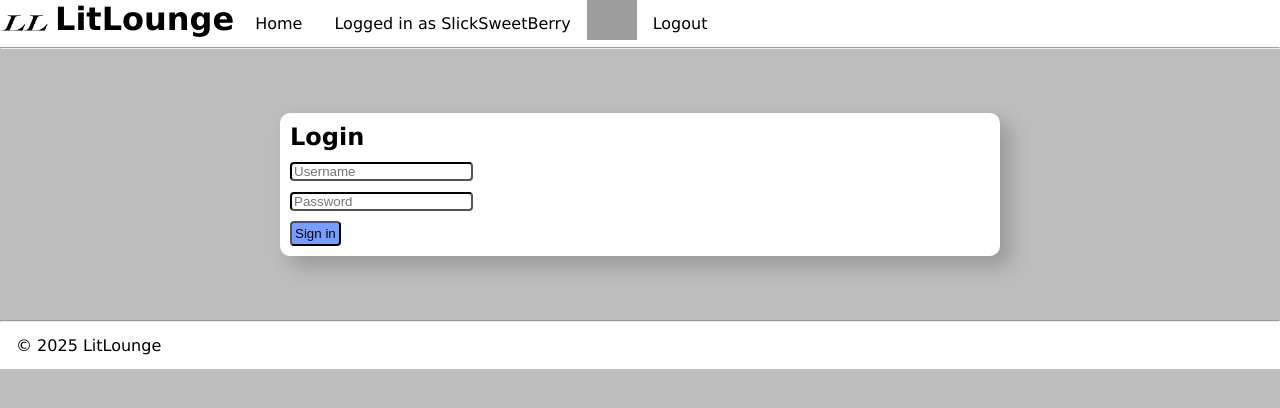
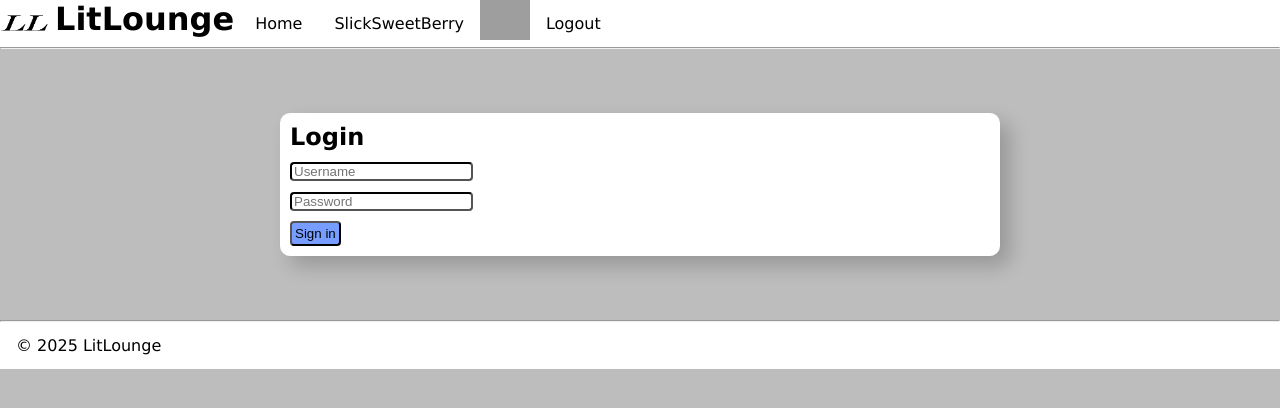
Before and after one commit to Random-Devil-with-internet/Year-12-3-Assignment, a Flask app: page / in a window 1280 px wide. Shown: the top 408 px of the page. Run offline with Flask 3, Linux system fonts and the light colour scheme; a user stored in the database is signed in; grey boxes are pictures that could not be loaded.

Commit message:
Update base.html

```diff
--- a/templates/base.html
+++ b/templates/base.html
@@ -13,7 +13,7 @@
             <li><h1>LitLounge</h1></li>
             {% if current_user.is_authenticated %}
                 <li><a href="{{ url_for('gen.search') }}">Home</a></li>
-                <li><p>Logged in as {{ current_user.username }}</p></li>
+                <li><p>{{ current_user.username }}</p></li>
                 <li><img src="{{ url_for('static', filename=current_user.profile_picture) }}" width="50" height="40"></li>
                 <li><a href="{{ url_for('auth.logout') }}">Logout</a></li>
             {% else %}
```
